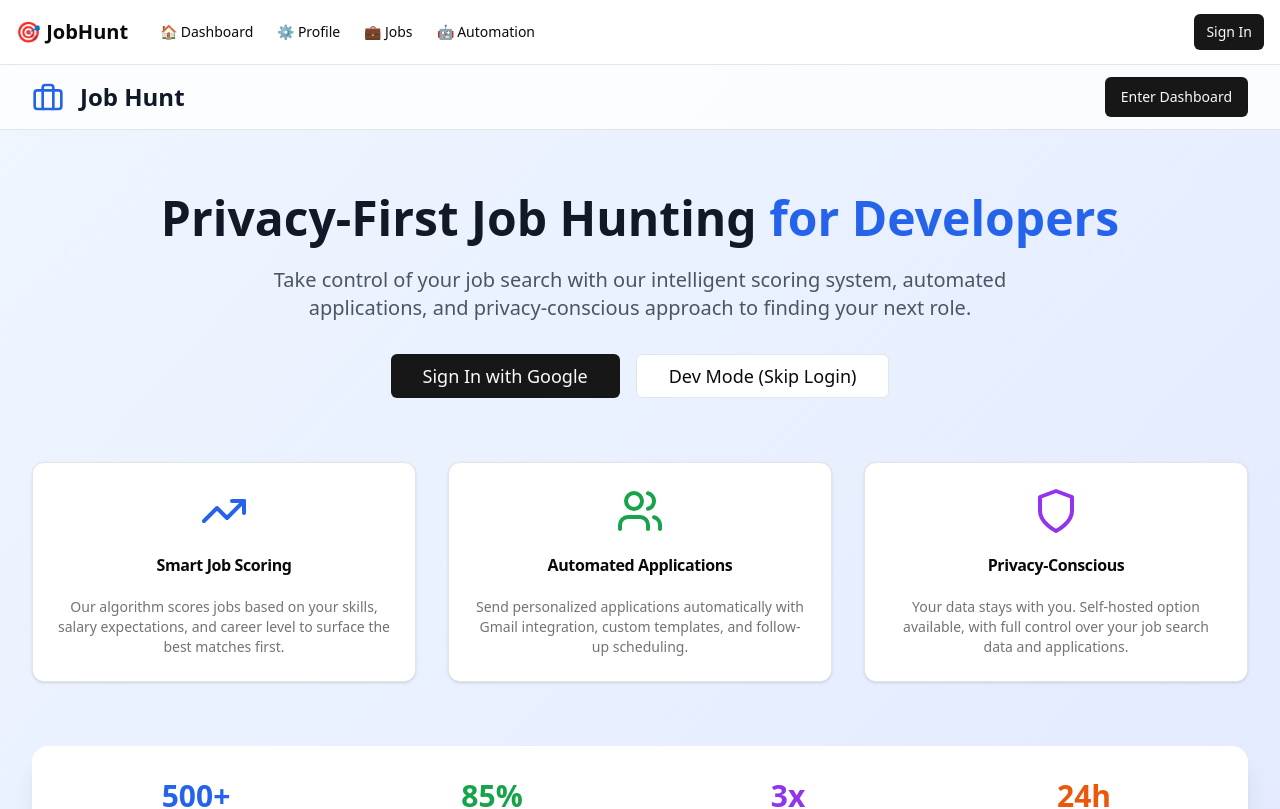
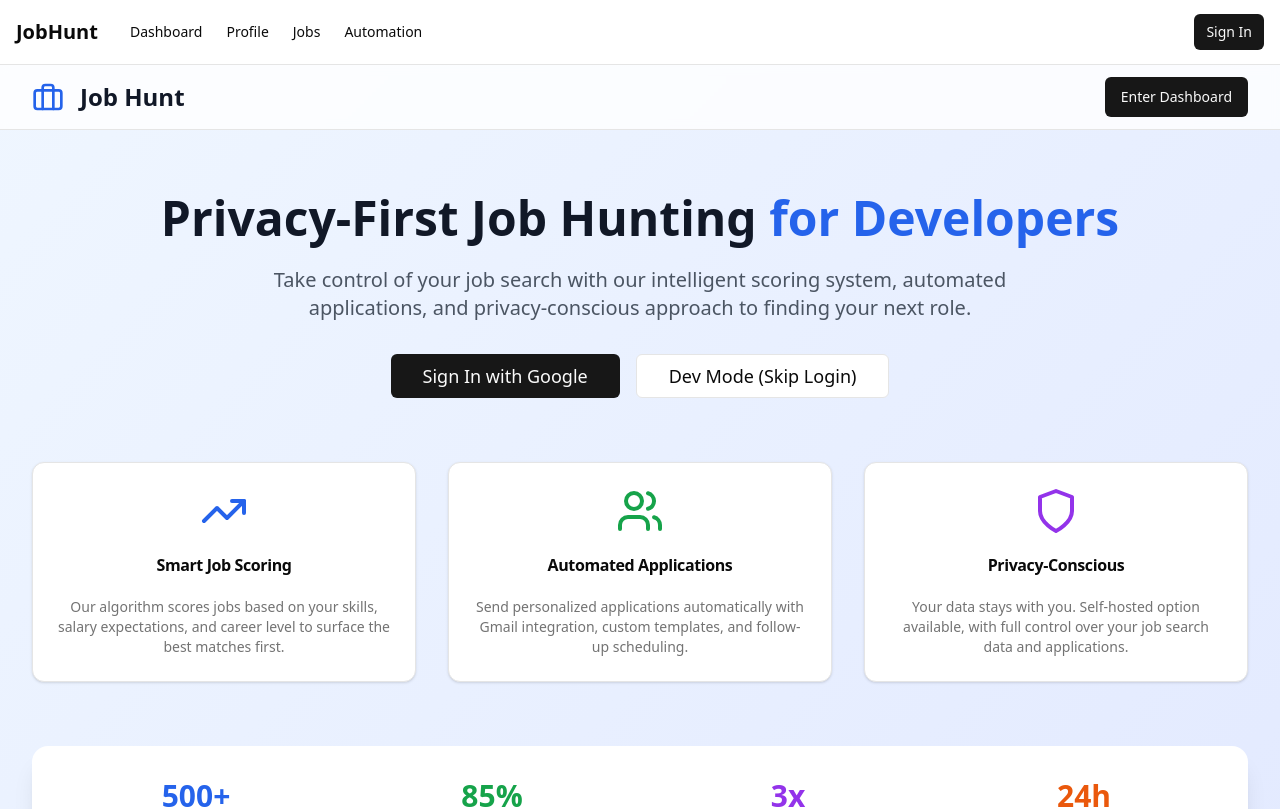
Before and after one commit to viryl15/job-hunt, a Next.js app in the folder apps/web/: page / in a window 1280 px wide. Shown: the top 809 px of the page. Built offline with nearby package versions, Linux system fonts and the light colour scheme; no server answers.

Commit message:
feat: Add suppressHydrationWarning to layout and navigation components

```diff
--- a/apps/web/src/app/layout.tsx
+++ b/apps/web/src/app/layout.tsx
@@ -32,8 +32,8 @@ export default function RootLayout({
   children: React.ReactNode;
 }>) {
   return (
-    <html lang="en" className={inter.variable}>
-      <body className="min-h-screen bg-background font-sans antialiased">
+    <html lang="en" className={inter.variable} suppressHydrationWarning>
+      <body className="min-h-screen bg-background font-sans antialiased" suppressHydrationWarning>
         <SessionProvider>
           <UserInitializer />
           <Navigation />
--- a/apps/web/src/components/navigation.tsx
+++ b/apps/web/src/components/navigation.tsx
@@ -17,12 +17,12 @@ export function Navigation() {
   const { data: session, status } = useSession()
 
   return (
-    <nav className="border-b bg-background">
+    <nav className="border-b bg-background" suppressHydrationWarning>
       <div className="container mx-auto px-4">
         <div className="flex h-16 items-center justify-between">
           <div className="flex items-center space-x-8">
             <Link href="/" className="text-xl font-bold">
-              🎯 JobHunt
+              JobHunt
             </Link>
 
             <div className="flex space-x-6">
@@ -30,25 +30,25 @@ export function Navigation() {
                 href="/"
                 className="text-sm font-medium transition-colors hover:text-primary"
               >
-                🏠 Dashboard
+                Dashboard
               </Link>
               <Link
                 href="/profile"
                 className="text-sm font-medium transition-colors hover:text-primary"
               >
-                ⚙️ Profile
+                Profile
               </Link>
               <Link
                 href="/jobs"
                 className="text-sm font-medium transition-colors hover:text-primary"
               >
-                💼 Jobs
+                Jobs
               </Link>
               <Link
                 href="/automation"
                 className="text-sm font-medium transition-colors hover:text-primary"
               >
-                🤖 Automation
+                Automation
               </Link>
             </div>
           </div>
```
